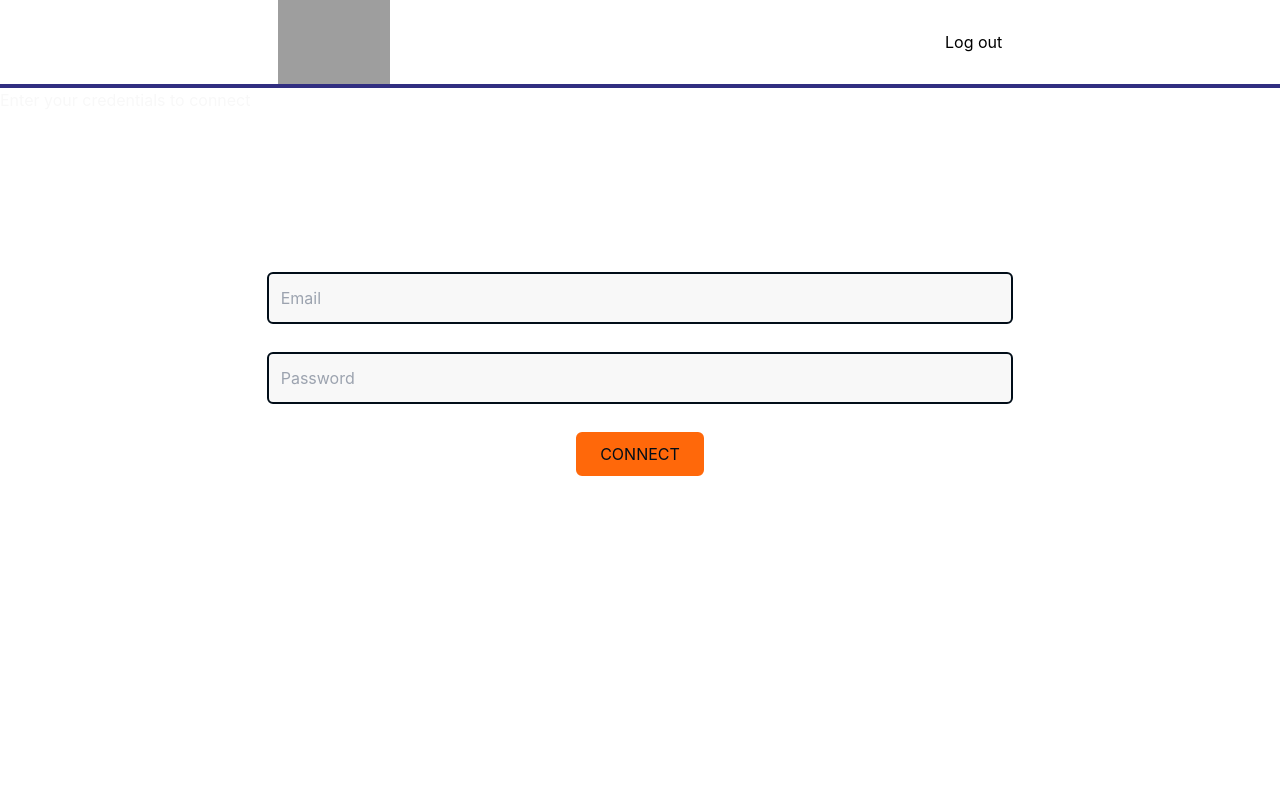
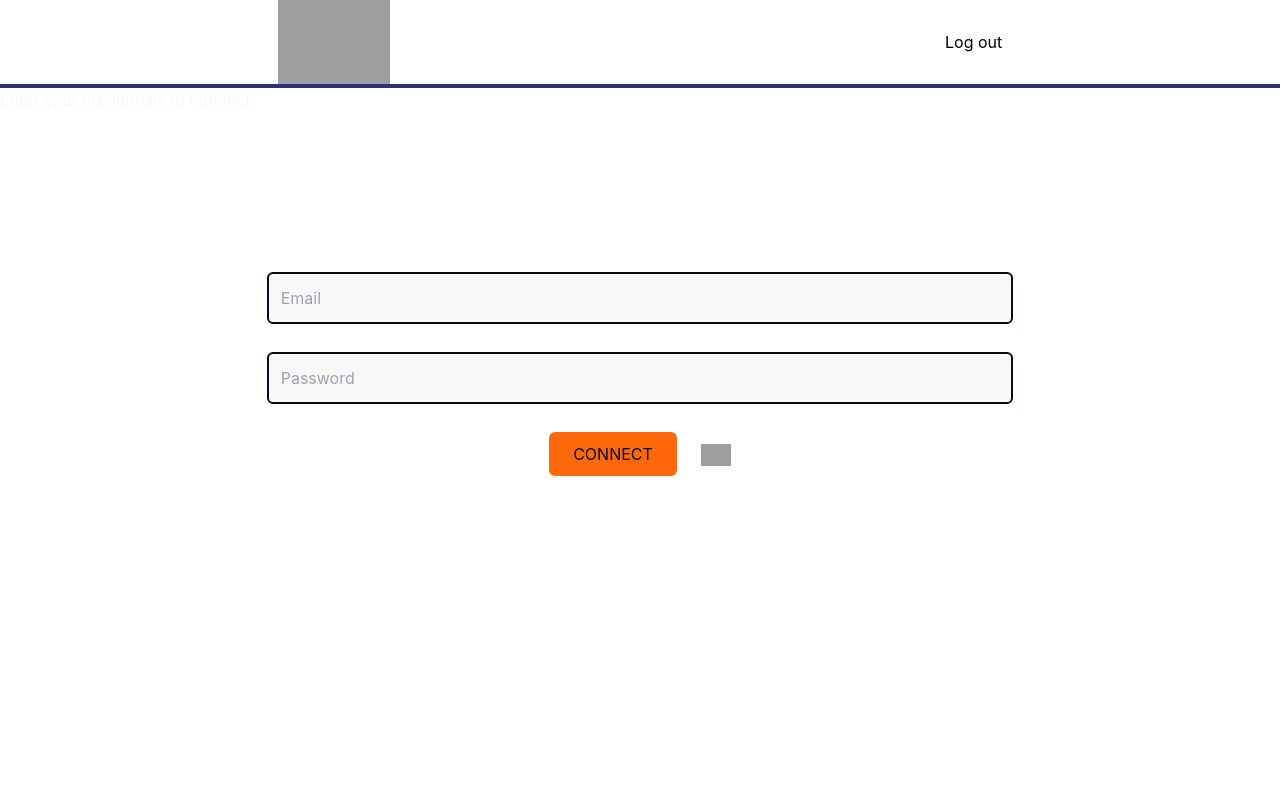
Before and after one commit to BarzaGuignol/NoPainNoGainTheComeBack, a React (Vite) app in the folder frontend/: page / in a window 1280 px wide. Shown: the top 800 px of the page. Built offline with nearby package versions, Linux system fonts and the light colour scheme; grey boxes are pictures that could not be loaded.

Commit message:
ajout hide/seek password

```diff
--- a/frontend/src/pages/Login.jsx
+++ b/frontend/src/pages/Login.jsx
@@ -10,6 +10,7 @@ import User from "../contexts/UserContext";
 
 function Login() {
   const { handleUser } = useContext(User.UserContext);
+  const [hidePassword, setHidePassword] = useState(true);
   const [infos, setInfos] = useState({
     email: "",
     password: "",
@@ -63,6 +64,10 @@ function Login() {
       });
   };
 
+  function showPassword() {
+    setHidePassword(!hidePassword);
+  }
+
   return (
     <>
       <ToastContainer
@@ -89,6 +94,7 @@ function Login() {
             methodOnChange={handleInputOnChange}
             name="email"
           />
+          {hidePassword ? (
             <InputTemplate
               customWidth="cstm_width_XlInput bg-white"
               inputType="password"
@@ -97,12 +103,48 @@ function Login() {
               methodOnChange={handleInputOnChange}
               name="password"
             />
+          ) : (
+            <InputTemplate
+              customWidth="cstm_width_XlInput bg-white"
+              inputType="text"
+              textPlaceholder="Password"
+              value={infos.password}
+              methodOnChange={handleInputOnChange}
+              name="password"
+            />
+          )}
+
+          <div className="flex flex-row space-x-6">
             <ButtonTemplate
               buttonType="button"
               buttonText="CONNECT"
               buttonStyle="cstm_cstmrButton"
               methodOnClick={handleLogin}
             />
+            {hidePassword ? (
+              <button
+                className="w-[30px] h-[30px] mt-2"
+                onClick={showPassword}
+                type="button"
+              >
+                <img
+                  src="https://www.svgrepo.com/show/384356/close-cross-eye-hidden-vision.svg"
+                  alt="eyeCross"
+                />
+              </button>
+            ) : (
+              <button
+                className="w-[30px] h-[30px] mt-2"
+                onClick={showPassword}
+                type="button"
+              >
+                <img
+                  src="https://www.svgrepo.com/show/384342/eye-look-show-view-visible-visiblity.svg"
+                  alt="eyeOpen"
+                />
+              </button>
+            )}
+          </div>
         </form>
       </div>
     </>
```
Lines whose indentation alone changed are shown as unchanged.
